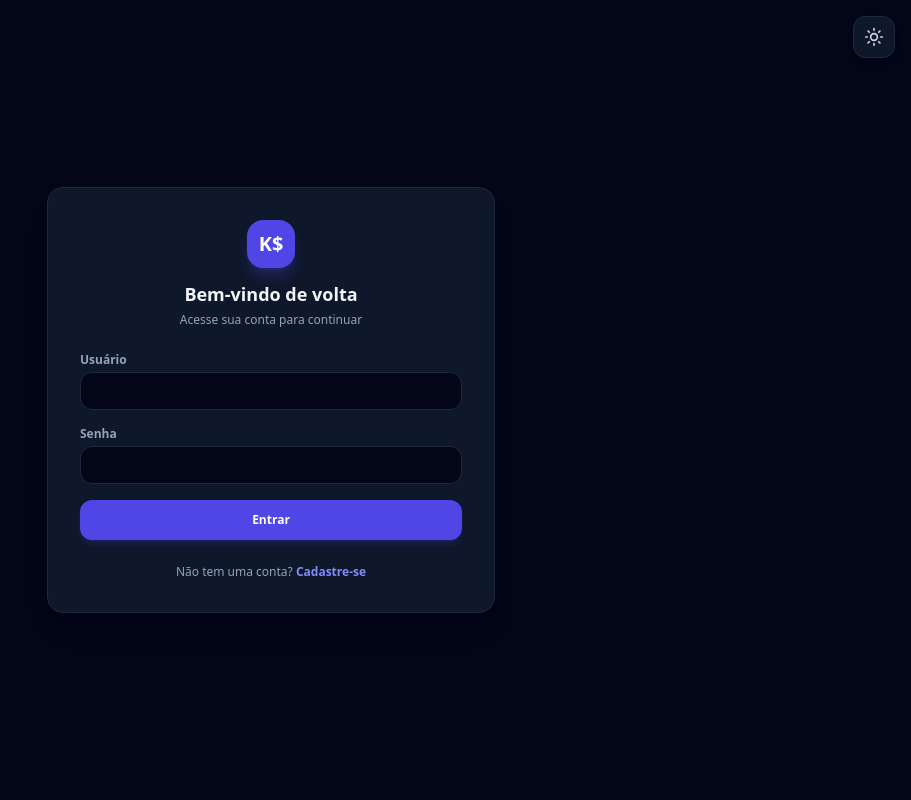
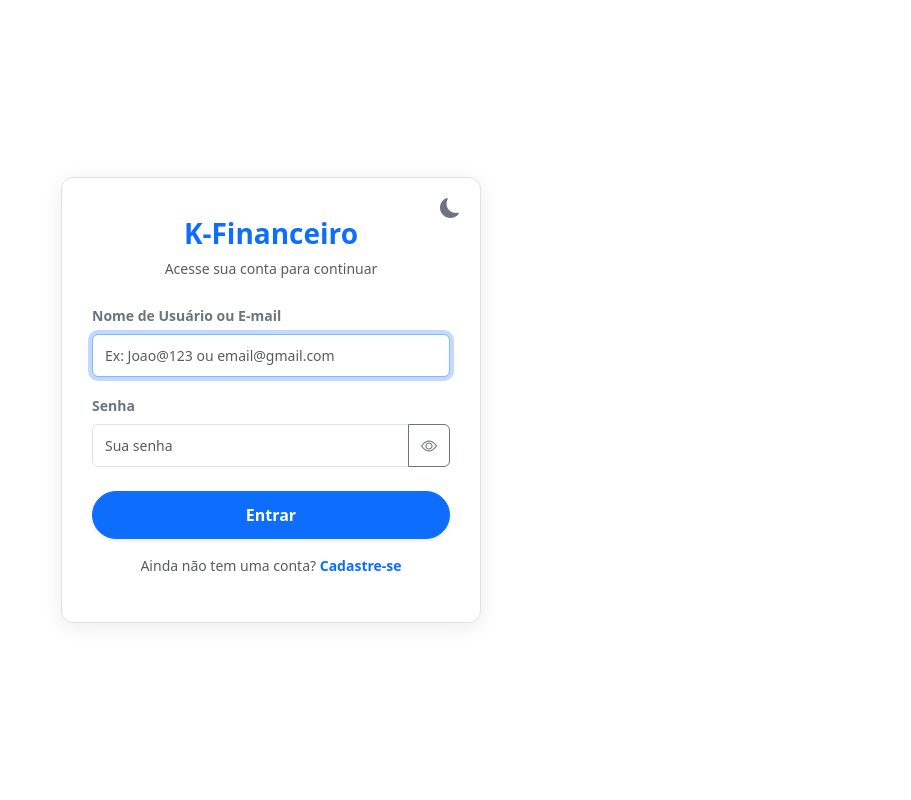
Before and after one commit to klayvertnext/controle-financeiro-python, a Flask app: page /login in a window 1280 px wide. Shown: the whole page, without its empty margins (369-1280 px from the left). Run offline with Flask 3, Linux system fonts and the light colour scheme; some libraries are stand-ins or nearby versions.

Commit message:
Reformulacao completa da app, login e cadastro

```diff
--- a/app.py
+++ b/app.py
@@ -84,18 +84,31 @@ def login():
         db.create_all()
 
     if request.method == 'POST':
-        identificador = str(request.form.get('email', '') or request.form.get('nome', '')).strip().lower()
-        senha = str(request.form.get('senha', '')).strip()
+        identificador = request.form.get('identificador', '').strip()
+
+        # Fallbacks de segurança
+        if not identificador:
+            identificador = request.form.get('email', '').strip()
+        if not identificador:
+            identificador = request.form.get('nome', '').strip()
+
+        senha = request.form.get('senha', '').strip()
 
         if not identificador or not senha:
             return render_template('login.html', erro="Preencha todos os campos obrigatórios.")
 
         try:
-            user = Usuario.query.filter((Usuario.nome == identificador) | (Usuario.email == identificador)).first()
+            # Busca pelo Nome de Usuário (respeitando maiúsculas) ou E-mail (minúsculas)
+            user = Usuario.query.filter(
+                (Usuario.nome == identificador) |
+                (Usuario.email == identificador.lower())
+            ).first()
+
             if user and check_password_hash(user.senha, senha):
                 session['usuario_id'] = user.id
                 session['usuario_nome'] = user.nome
                 return redirect(url_for('dashboard'))
+
             return render_template('login.html', erro="Usuário/E-mail ou senha incorretos.")
         except Exception as e:
             return render_template('login.html', erro="Erro ao processar o login. Tente novamente.")
@@ -116,24 +129,19 @@ def cadastro():
         email = email_raw.strip().lower() if email_raw else ''
         senha = senha_raw.strip() if senha_raw else ''
 
-        # Validação Básica
         if not nome or not email or not senha:
             return render_template('cadastro.html', erro="Preencha todos os campos obrigatórios.")
 
-        # Validação Estrita do Gmail
         if not email.endswith('@gmail.com'):
             return render_template('cadastro.html', erro="O e-mail precisa ser do Gmail (@gmail.com).")
 
-        # Validação do Tamanho da Senha
         if len(senha) < 7:
             return render_template('cadastro.html', erro="A senha deve ter no mínimo 7 caracteres.")
 
         try:
-            # Checa se o Nome de Usuário já existe
             if Usuario.query.filter_by(nome=nome).first():
                 return render_template('cadastro.html', erro="Este nome de usuário já está em uso. Escolha outro.")
 
-            # Checa se o E-mail já existe
             if Usuario.query.filter_by(email=email).first():
                 return render_template('cadastro.html', erro="Este e-mail já está cadastrado em nosso sistema.")
 
--- a/templates/login.html
+++ b/templates/login.html
@@ -1,77 +1,136 @@
 <!DOCTYPE html>
-<html lang="pt-BR" id="htmlRoot" class="dark">
+<html lang="pt-br" data-bs-theme="light">
 <head>
     <meta charset="UTF-8">
     <meta name="viewport" content="width=device-width, initial-scale=1.0">
-  <title>Login - K$ Financeiro</title>
-  <script src="https://cdn.tailwindcss.com"></script>
-  <script src="https://unpkg.com/lucide@latest"></script>
-  <script>
-    tailwind.config = { darkMode: 'class' }
-  </script>
+    <title>K-Financeiro - Login</title>
+    <link href="https://cdn.jsdelivr.net/npm/bootstrap@5.3.0/dist/css/bootstrap.min.css" rel="stylesheet">
+    <link rel="stylesheet" href="https://cdn.jsdelivr.net/npm/bootstrap-icons@1.10.5/font/bootstrap-icons.css">
+    <style>
+        body {
+            background-color: var(--bs-body-bg);
+            color: var(--bs-body-color);
+            height: 100vh;
+            display: flex;
+            align-items: center;
+            justify-content: center;
+            margin: 0;
+            transition: background-color 0.3s ease, color 0.3s ease;
+        }
+        .login-card {
+            width: 100%;
+            max-width: 420px;
+            padding: 35px 30px 30px 30px;
+            background: var(--bs-card-bg);
+            border-radius: 12px;
+            box-shadow: 0 4px 20px rgba(0, 0, 0, 0.08);
+            border: 1px solid var(--bs-border-color);
+            position: relative;
+        }
+        .theme-toggle {
+            position: absolute;
+            top: 15px;
+            right: 15px;
+            background: transparent;
+            border: none;
+            font-size: 1.25rem;
+            color: var(--bs-body-color);
+            cursor: pointer;
+            padding: 5px;
+            line-height: 1;
+            z-index: 10;
+        }
+        .theme-toggle:focus {
+            outline: none;
+        }
+        .form-control {
+            padding: 10px 12px;
+            font-size: 14px;
+        }
+        .btn-primary {
+            padding: 11px;
+            font-weight: 600;
+        }
+    </style>
 </head>
-<body id="bodyRoot" class="min-h-screen bg-slate-950 text-slate-100 flex flex-col justify-center items-center px-4 transition-colors duration-200">
+<body>
 
-  <div class="absolute top-4 right-4">
-    <button onclick="toggleTheme()" class="p-2.5 bg-slate-900 dark:bg-slate-900 bg-white border border-slate-300 dark:border-slate-800 text-slate-700 dark:text-slate-300 rounded-xl shadow-md transition-colors" title="Alternar Tema">
-      <i data-lucide="sun" id="themeIcon" class="w-5 h-5"></i>
+    <div class="login-card">
+        <button class="theme-toggle" id="btnToggleTheme" title="Alternar modo claro/escuro" type="button">
+            <i class="bi bi-moon-fill" id="themeIcon"></i>
+        </button>
+
+        <div class="text-center mb-4 mt-1">
+            <h3 class="fw-bold text-primary">K-Financeiro</h3>
+            <p class="text-muted small">Acesse sua conta para continuar</p>
+        </div>
+
+        {% if erro %}
+            <div class="alert alert-danger py-2 text-center small" role="alert">
+                {{ erro }}
+            </div>
+        {% endif %}
+
+        <form action="/login" method="POST">
+            <div class="mb-3">
+                <label for="identificador" class="form-label small fw-bold text-secondary">Nome de Usuário ou E-mail</label>
+                <input type="text" class="form-control" id="identificador" name="identificador" placeholder="Ex: Joao@123 ou email@gmail.com" required autofocus>
+            </div>
+
+            <div class="mb-3">
+                <label for="senha" class="form-label small fw-bold text-secondary">Senha</label>
+                <div class="input-group">
+                    <input type="password" class="form-control" id="senha" name="senha" placeholder="Sua senha" required>
+                    <button class="btn btn-outline-secondary" type="button" id="toggleSenha" title="Ver ou ocultar senha">
+                        <i class="bi bi-eye" id="iconOlho"></i>
                     </button>
                 </div>
-
-  <div class="max-w-md w-full bg-white dark:bg-slate-900 border border-slate-200 dark:border-slate-800 rounded-2xl p-8 shadow-xl transition-colors">
-    <div class="text-center mb-6">
-      <div class="w-12 h-12 rounded-2xl bg-indigo-600 flex items-center justify-center font-black text-white text-xl mx-auto mb-3 shadow-lg shadow-indigo-600/30">K$</div>
-      <h2 class="text-lg font-bold text-slate-900 dark:text-slate-100">Bem-vindo de volta</h2>
-      <p class="text-xs text-slate-500 dark:text-slate-400 mt-1">Acesse sua conta para continuar</p>
             </div>
 
-    <form action="/login" method="POST" class="space-y-4">
-      <div>
-        <label class="block text-xs font-semibold text-slate-600 dark:text-slate-400 mb-1">Usuário</label>
-        <input type="text" name="usuario" required class="w-full px-3.5 py-2.5 bg-slate-50 dark:bg-slate-950 border border-slate-300 dark:border-slate-800 rounded-xl text-xs text-slate-900 dark:text-slate-100 focus:outline-none focus:border-indigo-500">
+            <div class="d-grid mt-4">
+                <button type="submit" class="btn btn-primary rounded-pill shadow-sm">Entrar</button>
             </div>
-      <div>
-        <label class="block text-xs font-semibold text-slate-600 dark:text-slate-400 mb-1">Senha</label>
-        <input type="password" name="senha" required class="w-full px-3.5 py-2.5 bg-slate-50 dark:bg-slate-950 border border-slate-300 dark:border-slate-800 rounded-xl text-xs text-slate-900 dark:text-slate-100 focus:outline-none focus:border-indigo-500">
-      </div>
-      <button type="submit" class="w-full py-3 bg-indigo-600 hover:bg-indigo-500 text-white font-semibold rounded-xl text-xs transition-all shadow-md shadow-indigo-600/20">Entrar</button>
         </form>
 
-    <div class="mt-6 text-center text-xs text-slate-500 dark:text-slate-400">
-      Não tem uma conta? <a href="/cadastro" class="text-indigo-600 dark:text-indigo-400 font-semibold hover:underline">Cadastre-se</a>
+        <div class="text-center mt-3">
+            <p class="small text-muted">Ainda não tem uma conta? <a href="/cadastro" class="text-decoration-none fw-bold">Cadastre-se</a></p>
         </div>
     </div>
 
     <script>
-    function updateIcon() {
-      const isDark = document.getElementById('htmlRoot').classList.contains('dark');
-      const icon = document.getElementById('themeIcon');
-      if (icon) {
-        icon.setAttribute('data-lucide', isDark ? 'sun' : 'moon');
-        lucide.createIcons();
-      }
+        const btnToggleTheme = document.getElementById('btnToggleTheme');
+        const themeIcon = document.getElementById('themeIcon');
+        const htmlElement = document.documentElement;
+        const savedTheme = localStorage.getItem('theme') || 'light';
+
+        htmlElement.setAttribute('data-bs-theme', savedTheme);
+        atualizarIconeTema(savedTheme);
+
+        btnToggleTheme.addEventListener('click', () => {
+            const currentTheme = htmlElement.getAttribute('data-bs-theme');
+            const newTheme = currentTheme === 'light' ? 'dark' : 'light';
+            htmlElement.setAttribute('data-bs-theme', newTheme);
+            localStorage.setItem('theme', newTheme);
+            atualizarIconeTema(newTheme);
+        });
+
+        function atualizarIconeTema(theme) {
+            themeIcon.className = theme === 'dark' ? 'bi bi-sun-fill text-warning' : 'bi bi-moon-fill text-secondary';
         }
 
-    function toggleTheme() {
-      const html = document.getElementById('htmlRoot');
-      const body = document.getElementById('bodyRoot');
-      if (html.classList.contains('dark')) {
-        html.classList.remove('dark');
-        body.className = "min-h-screen bg-slate-100 text-slate-900 flex flex-col justify-center items-center px-4 transition-colors duration-200";
-        localStorage.setItem('theme', 'light');
+        const inputSenha = document.getElementById('senha');
+        const btnToggleSenha = document.getElementById('toggleSenha');
+        const iconOlho = document.getElementById('iconOlho');
+
+        btnToggleSenha.addEventListener('click', () => {
+            if (inputSenha.type === 'password') {
+                inputSenha.type = 'text';
+                iconOlho.className = 'bi bi-eye-slash';
             } else {
-        html.classList.add('dark');
-        body.className = "min-h-screen bg-slate-950 text-slate-100 flex flex-col justify-center items-center px-4 transition-colors duration-200";
-        localStorage.setItem('theme', 'dark');
+                inputSenha.type = 'password';
+                iconOlho.className = 'bi bi-eye';
             }
-      updateIcon();
-    }
-
-    if (localStorage.getItem('theme') === 'light') {
-      document.getElementById('htmlRoot').classList.remove('dark');
-      document.getElementById('bodyRoot').className = "min-h-screen bg-slate-100 text-slate-900 flex flex-col justify-center items-center px-4 transition-colors duration-200";
-    }
-    document.addEventListener('DOMContentLoaded', updateIcon);
+        });
     </script>
 </body>
 </html>
```
Also changed, not shown: templates/cadastro.html (+1 -12 lines). Lines whose indentation alone changed are shown as unchanged.
